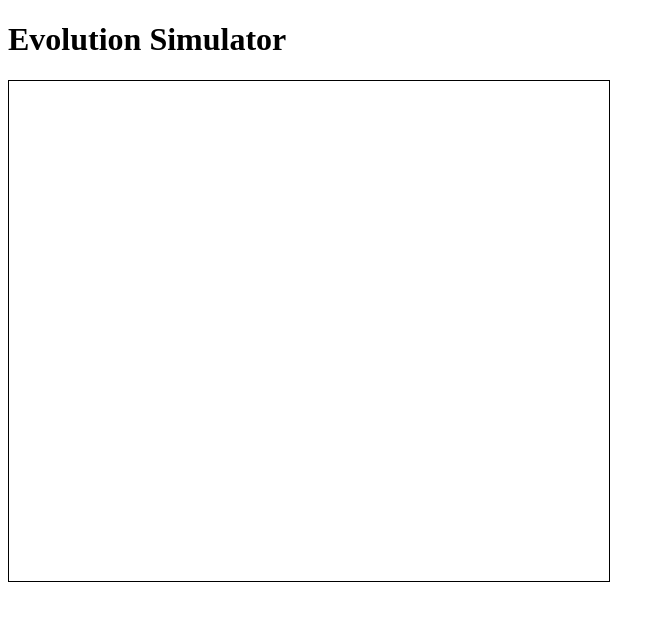
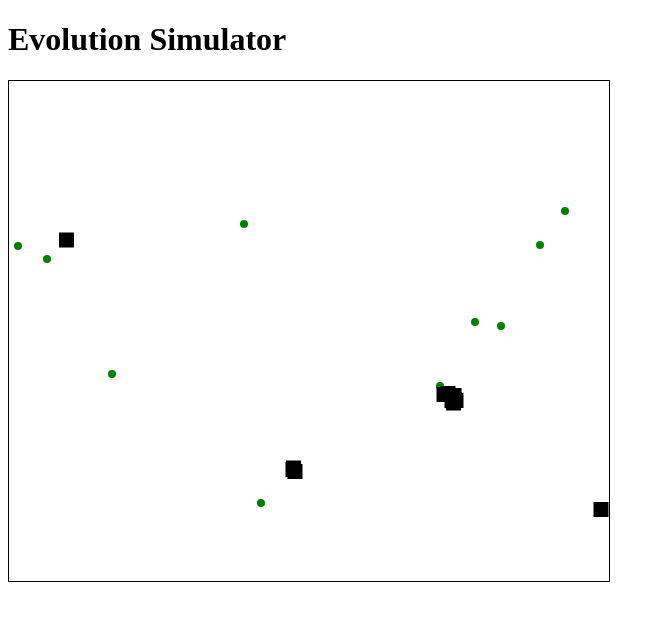
Before and after one commit to jatcar95/EvolutionSimulator, a website: page index.html in a window 1280 px wide. Shown: the whole page, without its empty margins (0-665 px from the left). Drawn offline with Linux system fonts and the light colour scheme.

Commit message:
added movement and food generation

```diff
--- a/creature.js
+++ b/creature.js
@@ -1,8 +1,9 @@
 var MUTATION_RATE = 0.9;
+var MAX_BREED_DIF = 0.2;
 
 Creature.INITIAL_HUNGER = 0.5;
 Creature.INITIAL_BREED_DESIRE = 0.5;
-Creature.BASE_SIZE = 5;
+Creature.BASE_SIZE = 15;
 Creature.MAX_SPEED = 5;
 Creature.MAX_SIGHT = 200;
 Creature.MAX_HEARING = 200;
@@ -21,7 +22,8 @@ function Creature(traits, xCoord, yCoord) {
 	this.intent = intent;
 	this.breed = breed;
 	this.observe = observe;
-	this.move = move;
+	this.getDirection = getDirection;
+	this.speed = speed;
 }
 
 function Traits(strength, speed, sight, hearing, feedingRate,
@@ -55,26 +57,65 @@ function observe(creatures, food) {
 	this.mates = [];
 	this.food = [];
 	for (var i = 0; i < creatures.length; i++) {
-		if (Math.abs(creatures[i].location.x - this.location.x) <= sightDist &&
-			Math.abs(creatures[i].location.y - this.location.y) <= sightDist &&
-			canMate(this, creatures[i])) {
+		if (!(creatures[i].location.x == this.location.x && creatures[i].location.y == this.location.y) &&
+				Math.abs(creatures[i].location.x - this.location.x) <= sightDist &&
+				Math.abs(creatures[i].location.y - this.location.y) <= sightDist &&
+				canMate(this, creatures[i])) {
+			if (this.mates[distBetween(this.location, creatures[i].location)] == null) {
+				this.mates[distBetween(this.location, creatures[i].location)] = [];
+			}
 			this.mates[distBetween(this.location, creatures[i].location)].push(creatures[i]);
 		}
 	}
 
 	for (var i = 0; i < food.length; i++) {
-		if (Math.abs(food[i].x - this.location.x) <= sightDist &&
-			Math.abs(food[i].y - this.location.y) <= sightDist &&
-			canMate(this, creatures[i])) {
+		if (!(food[i].x == this.location.x && food[i].y == this.location.y) &&
+				Math.abs(food[i].x - this.location.x) <= sightDist &&
+				Math.abs(food[i].y - this.location.y) <= sightDist &&
+				canMate(this, creatures[i])) {
+			if (this.food[distBetween(this.location, food[i])] == null) {
+				this.food[distBetween(this.location, food[i])] = [];
+			}
 			this.food[distBetween(this.location, food[i])].push(food[i]);
 		}
 	}
 }
 
-function move() {
-	var speed = Creature.MAX_SPEED * this.traits.speed;
-	var hungry = this.hunger > this.breedDesire ? true : false;
-
+function getDirection() {
+	var intent = this.intent();
+	if (intent === "eat") {
+		var closestFood = this.food[Object.keys(this.food)[0]][0];
+		if (Math.abs(closestFood.x - this.location.x) > Math.abs(closestFood.y - this.location.y)) {
+			if (closestFood.x > this.location.x) {
+				return "right";
+			} else {
+				return "left";
+			}
+		} else {
+			if (closestFood.y > this.location.y) {
+				return "down";
+			} else {
+				return "up";
+			}
+		}
+	} else if (intent === "breed") {
+		var closestMate = this.mates[Object.keys(this.mates)[0]][0];
+		if (Math.abs(closestMate.location.x - this.location.x) > Math.abs(closestMate.location.y - this.location.y)) {
+			if (closestMate.location.x > this.location.x) {
+				return "right";
+			} else {
+				return "left";
+			}
+		} else {
+			if (closestMate.location.y > this.location.y) {
+				return "down";
+			} else {
+				return "up";
+			}
+		}
+	} else { // intent === "search"
+		return "blah";
+	}
 }
 
 function avg(first, second) {
@@ -97,6 +138,33 @@ function size() {
 
 function intent() {
 	if (this.mates.length > 0 && this.food.length > 0) {
-		if ()
+		if (this.hunger > this.breedDesire) {
+			return "eat";
+		} else {
+			return "breed";
+		}
+	} else if (this.mates.length > 0) {
+		return "breed";
+	} else if (this.food.length > 0) {
+		return "eat";
+	} else {
+		return "search";
 	}
 }
+
+function canMate(creature1, creature2) {
+	for (var i = 0; i < creature1.traits.length; i++) {
+		if (Math.abs(creature1.traits[creature1.traits.keys[i]] - creature2.traits[creature1.traits.keys[i]]) > MAX_BREED_DIF) {
+			return false;
+		}
+	}
+	return true;
+}
+
+function distBetween(location1, location2) {
+	return Math.abs(location1.x - location2.x) + Math.abs(location1.y - location2.y);
+}
+
+function speed() {
+	return Creature.MAX_SPEED * this.traits.speed;
+}
--- /dev/null
+++ b/food.js
@@ -0,0 +1,7 @@
+Food.SIZE = 4;
+
+function Food(x, y) {
+	this.x = x;
+	this.y = y;
+	this.size = Food.SIZE;
+}
--- a/index.html
+++ b/index.html
@@ -3,6 +3,7 @@
 <head>
 	<title>Evolution Simulator</title>
 	<link rel="stylesheet" type="text/css" href="index.css">
+	<script type="text/javascript" src="food.js"></script>
 	<script type="text/javascript" src="creature.js"></script>
 	<script type="text/javascript" src="index.js"></script>
 </head>
--- a/index.js
+++ b/index.js
@@ -1,22 +1,38 @@
-var INITIAL_POPULATION = 50;
+var INITIAL_POPULATION = 16;
+var INITIAL_FOOD_COUNT = 10;
 var FPS = 30;
-var MOVE_RATE = 15;
+var MOVE_RATE = 30;
+var WIDTH = 600;
+var HEIGHT = 500;
 
 var creatures = [];
 var food = [];
 
 window.onload = () => {
 	createCreatures();
+	createFood();
 	console.log(creatures);
+	creatures[0].observe(creatures, food);
+	console.log(creatures[0].getDirection());
 	var animationTimer = setInterval(draw, 1000.0 / FPS);
 	var moveTimer = setInterval(moveCreatures, 1000.0 / MOVE_RATE);
 }
 
 function createCreatures() {
 	for (var i = 0; i < INITIAL_POPULATION; i++) {
-		var traits = new Traits(1, 1, 1, 1, 1, 1, 1);
-		var creature = new Creature(traits, (i + 1) * 5, (i + 1) * 5);
+		var x = randInt(WIDTH - Creature.BASE_SIZE) + (Creature.BASE_SIZE / 2.0);
+		var y = randInt(HEIGHT - Creature.BASE_SIZE) + (Creature.BASE_SIZE / 2.0);
+		var traits = new Traits(0.5, 0.5, 0.5, 0.5, 0.5, 0.5, 0.5);
+		var creature = new Creature(traits, x, y);
 		creatures.push(creature);
+	}
+}
+
+function createFood() {
+	for (var i = 0; i < INITIAL_FOOD_COUNT; i++) {
+		var x = randInt(WIDTH - Food.SIZE) + (Food.SIZE / 2.0);
+		var y = randInt(HEIGHT - Food.SIZE) + (Food.SIZE / 2.0);
+		food.push(new Food(x, y));
 	}
 }
 
@@ -25,11 +41,19 @@ function draw() {
 	var pen = canvas.getContext("2d");
 	// clear old creatures
 	pen.clearRect(0, 0, canvas.width, canvas.height);
+	pen.fillStyle = "green";
+	for (var i = 0; i < food.length; i++) {
+		pen.beginPath();
+		pen.arc(food[i].x, food[i].y, Food.SIZE, 0, 2 * Math.PI);
+		pen.fill();
+	}
+
+	pen.fillStyle = "black";
 	for (var i = 0; i < creatures.length; i++) {
 		var creature = creatures[i];
-		pen.fillRect(creature.location.x - creature.size / 2.0,
-					 creature.location.y - creature.size / 2.0,
-					 creature.size, creature.size);
+		pen.fillRect(creature.location.x - creature.size() / 2.0,
+					 creature.location.y - creature.size() / 2.0,
+					 creature.size(), creature.size());
 	}
 }
 
@@ -37,9 +61,32 @@ function moveCreatures() {
 	var canvas = document.querySelector("#world");
 	for (var i = 0; i < creatures.length; i++) {
 		creatures[i].observe(creatures, food);
-		creatures[i].move();
-		creatures[i].attack();
-		creatures[i].breed();
-		creatures[i].eat();
+		var direction = creatures[i].getDirection();
+		var speed = creatures[i].speed();
+		move(creatures[i], direction, speed);
+		// creatures[i].attack();
+		// creatures[i].breed();
+		// creatures[i].eat();
 	}
 }
+
+function move(creature, direction, speed) {
+	var x = 0;
+	var y = 0;
+	if (direction === "up") {
+		y--;
+	} else if (direction === "down") {
+		y++;
+	} else if (direction === "left") {
+		x--;
+	} else {
+		x++;
+	}
+	if (creature.location.x + x + creature.size() / 2.0 <= WIDTH) {
+		creature.location.x += x * speed;
+	}
+	if (creature.location.y + y + creature.size() / 2.0 <= HEIGHT) {
+		creature.location.y += y * speed;
+	}
+	creature.age++;
+}
```
